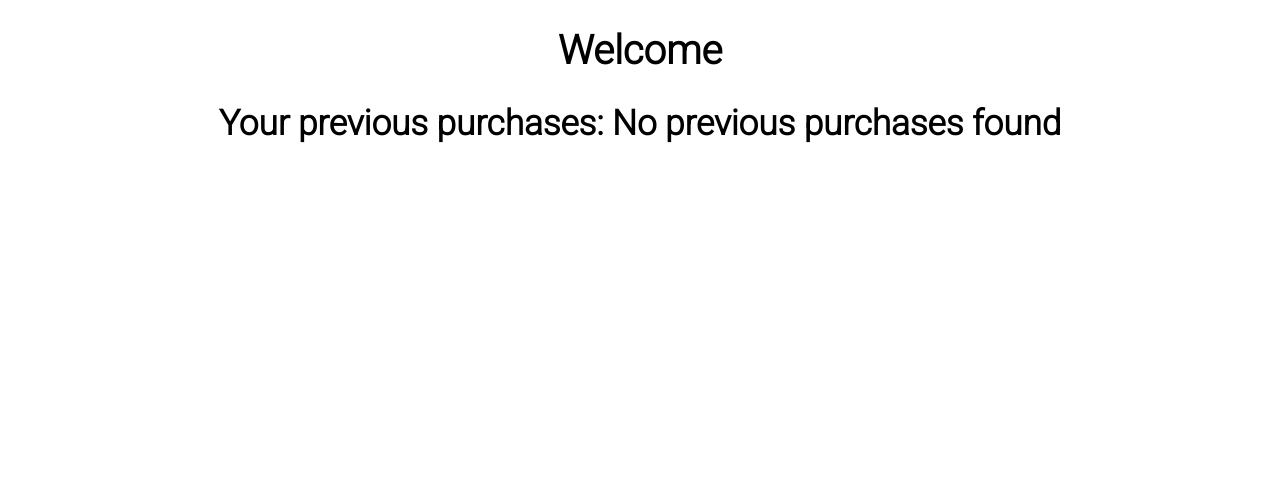
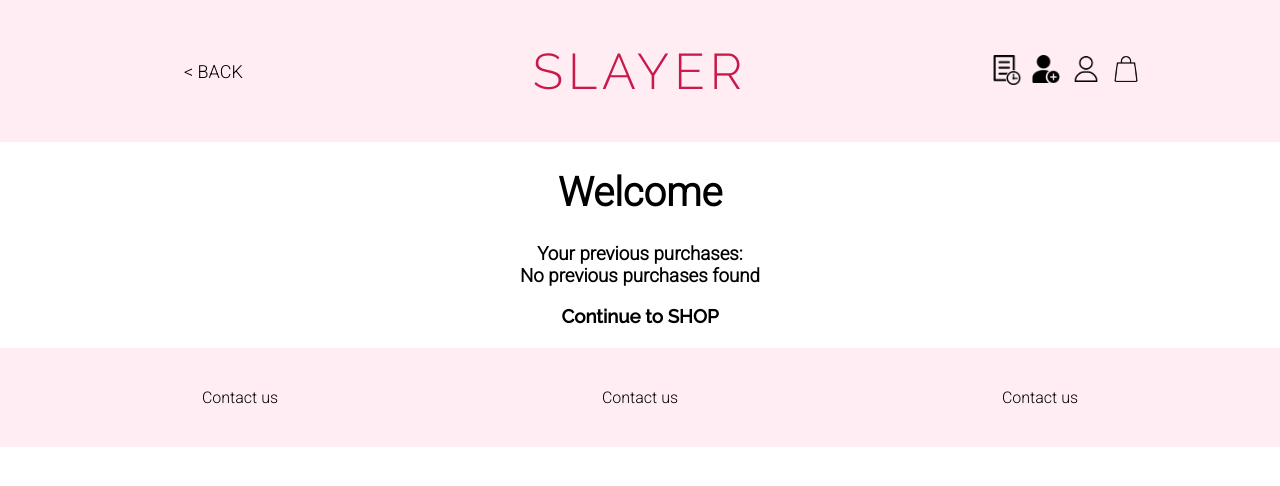
Before and after one commit to elovisae/dragonfruit-slayer, a React (Create React App) app in the folder dragonfruit-slayer/: page /welcome in a window 1280 px wide. Shown: the top 486 px of the page. Built offline with nearby package versions, Linux system fonts and the light colour scheme; no server answers.

Commit message:
adding nav and icon

```diff
--- a/dragonfruit-slayer/src/Components/general/Nav.jsx
+++ b/dragonfruit-slayer/src/Components/general/Nav.jsx
@@ -4,6 +4,7 @@ import './main.css'
 import cart from '../../img/shopping-bag.png'
 import user from '../../img/user.png'
 import signup from '../../img/signup.webp'
+import history from '../../img/order-history.jpg'
 const Nav = () => {
     const navigate = useNavigate()
 
@@ -13,9 +14,11 @@ const Nav = () => {
                 <p className="link" onClick={() => {navigate(-1)}}> &lt; BACK</p>
                 <h1><Link to="/" className='link title'>SLAYER</Link></h1>
                 <div>
+                <Link to="/welcome"><img className="order-history" src={history} alt="" /></Link>
                     <Link to="/register"><img className="icon signup-icon" src={signup} alt="" /></Link>
                     <Link to="/login"><img className="icon user-icon" src={user} alt="" /></Link>
                     <Link to="/cart"><img className="icon" src={cart} alt="" /></Link>
+
                 </div>
             </nav>
         </header>
--- a/dragonfruit-slayer/src/Components/general/main.css
+++ b/dragonfruit-slayer/src/Components/general/main.css
@@ -71,3 +71,8 @@ footer{
     padding: 6px;
 
 }
+
+.order-history{
+    height: 38px;
+    padding: 4px;
+}
--- a/dragonfruit-slayer/src/Components/welcome-page/WelcomePage.jsx
+++ b/dragonfruit-slayer/src/Components/welcome-page/WelcomePage.jsx
@@ -1,8 +1,11 @@
 import React from "react";
 import { decodeToken } from "react-jwt";
-import {useNavigate } from 'react-router-dom'
+import {useNavigate, Link } from 'react-router-dom'
 import { useEffect } from "react";
 import { useState } from "react";
+import Nav from '../general/Nav'
+import Footer from '../general/Footer'
+import '../general/main.css'
 
 
 
@@ -40,10 +43,19 @@ const WelcomePage = () => {
     }, [])
 
     return (
+        <>
+        <Nav />
        <div>
+
            <h1>Welcome</h1>
-           <h2>Your previous purchases: {purchases || 'No previous purchases found'}</h2>
+           <h3>Your previous purchases: <br/>
+            {purchases || 'No previous purchases found'}</h3>
+
+            <h3><Link to="/" className='link title'>Continue to SHOP</Link></h3>
+
        </div>
+       <Footer />
+    </>
 )}
 
 export default WelcomePage
```
Also changed, not shown: dragonfruit-slayer/src/img/order-history.jpg (added).
